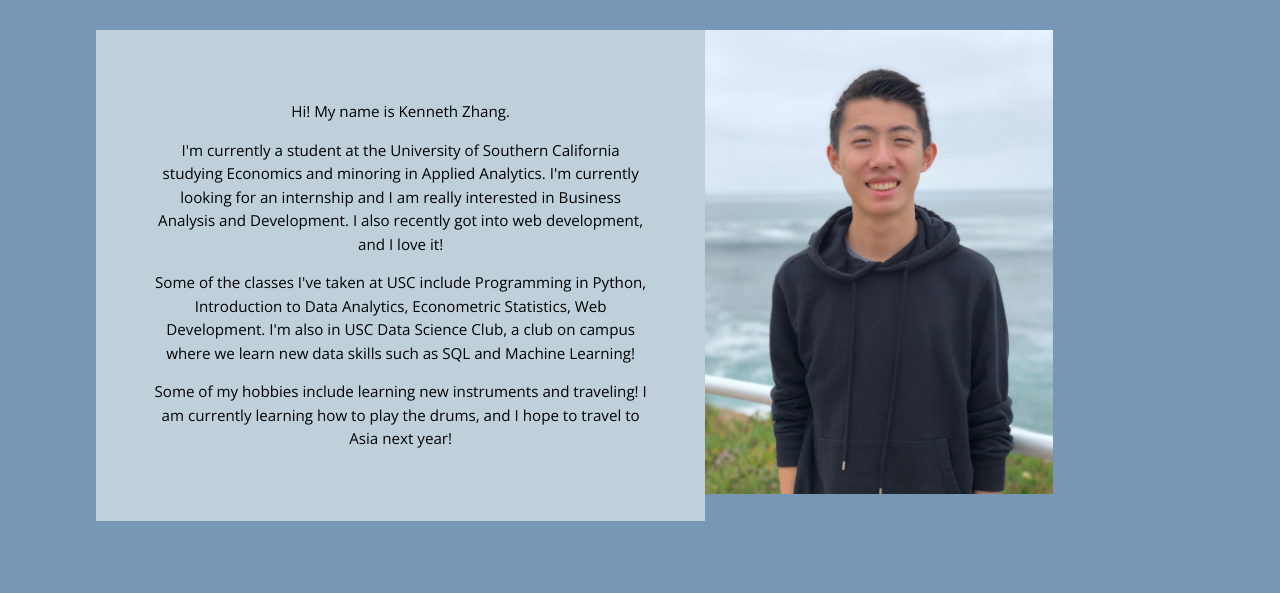
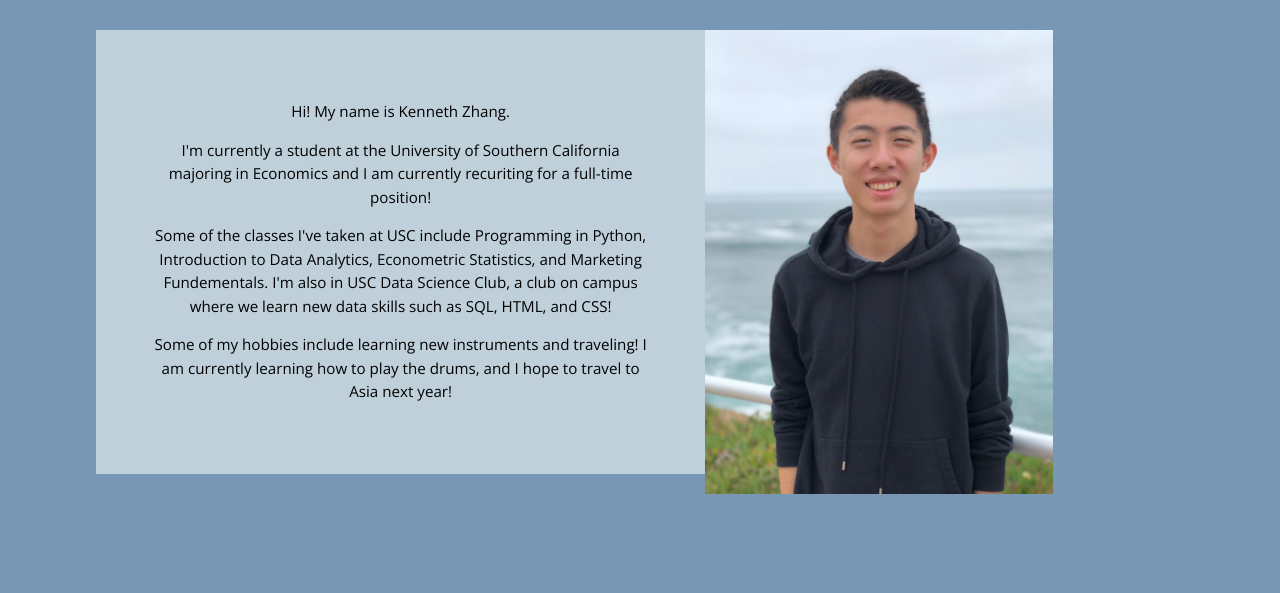
Before and after one commit to zkennethzhang/zkennethzhang.github.io, a plain HTML site: page index.html in a window 1280 px wide. Shown: the part 960-1553 px from the top of the page. Drawn offline with nearby package versions, Linux system fonts and the light colour scheme; some packages are replaced by stand-ins of ours; a script that the page names is missing.

Commit message:
new website

```diff
--- a/index.html
+++ b/index.html
@@ -323,8 +323,8 @@
 		<div id="aboutcont">
 			<div class="module" id="abouttext">
 				<p>Hi! My name is Kenneth Zhang.</p>
-				<p>I'm currently a student at the University of Southern California studying Economics and minoring in Applied Analytics. I'm currently looking for an internship and I am really interested in Business Analysis and Development. I also recently got into web development, and I love it!</p>
-				<p>Some of the classes I've taken at USC include Programming in Python, Introduction to Data Analytics, Econometric Statistics, Web Development. I'm also in USC Data Science Club, a club on campus where we learn new data skills such as SQL and Machine Learning!</p>
+				<p>I'm currently a student at the University of Southern California majoring in Economics and I am currently recuriting for a full-time position!</p>
+				<p>Some of the classes I've taken at USC include Programming in Python, Introduction to Data Analytics, Econometric Statistics, and Marketing Fundementals. I'm also in USC Data Science Club, a club on campus where we learn new data skills such as SQL, HTML, and CSS!</p>
 				<p> Some of my hobbies include learning new instruments and traveling! I am currently learning how to play the drums, and I hope to travel to Asia next year!</p>
 			</div>
 				<img id="aboutimg" src="img_folder/photo.jpg" alt="first-photo">
```
Also changed, not shown: 2 other files.
